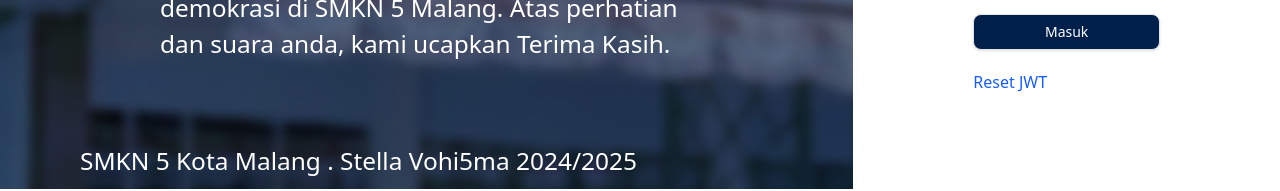
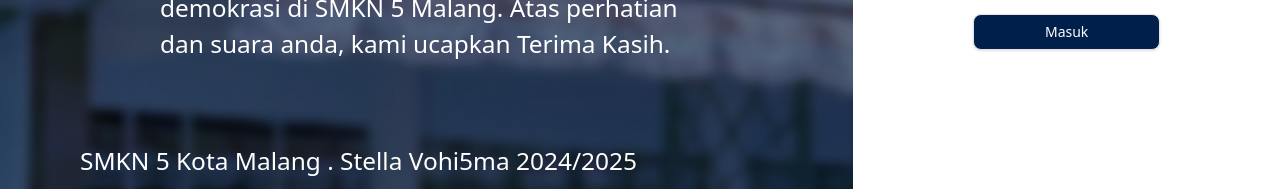
Before and after one commit to Fadheal/stella-frontend, a Next.js app: page / in a window 1280 px wide. Shown: the part 611-802 px from the top of the page. Built offline with nearby package versions, Linux system fonts and the light colour scheme.

Commit message:
minor fix

```diff
--- a/app/component/loginField.tsx
+++ b/app/component/loginField.tsx
@@ -124,10 +124,6 @@
                     <Input type="text" id="nisOrNip" placeholder="0000/0000.063" className="h-12" defaultValue={nis} onChange={(e: React.ChangeEvent<HTMLInputElement>) => setNis(e.target.value)} />
                 </div>
                 <Button onClick={handleLogin} variant="outline" className="text-white bg-[#011F4B] hover:cursor-pointer">Masuk</Button>
-                <a className="decoration-0 text-blue-600 cursor-pointer" onClick={() => {
-                    sessionStorage.removeItem('jwt');
-                    alert('ok');
-                }}>Reset JWT</a>
             </div>
         </div>
     )
```
